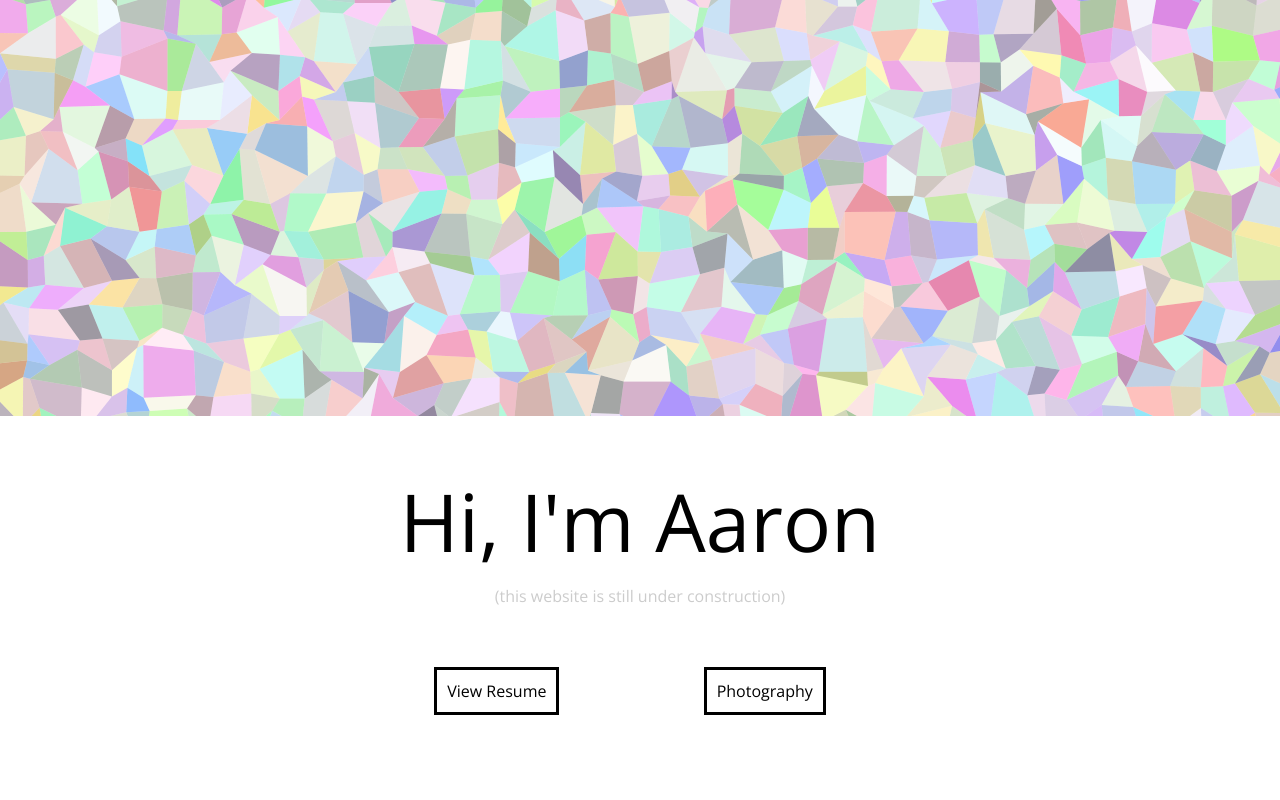
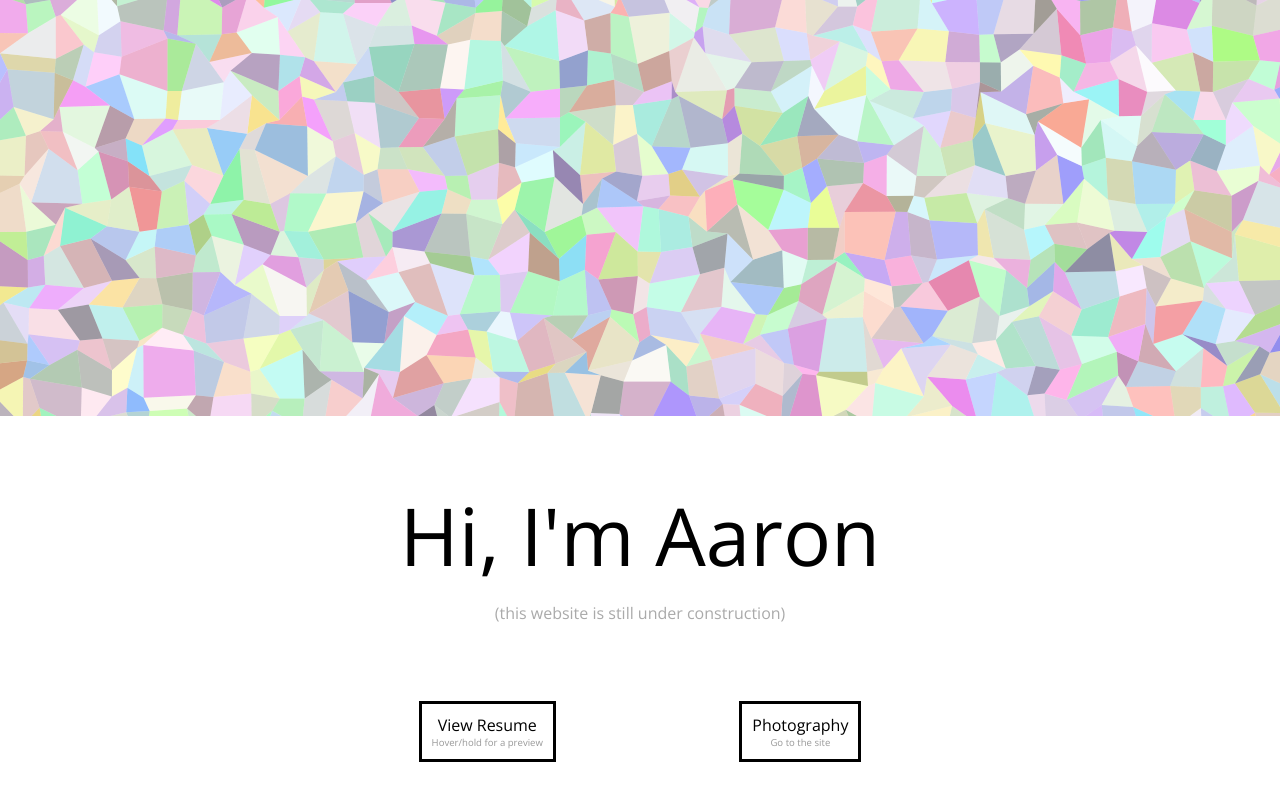
Before and after one commit to aaronabf/cafe, a plain HTML site: page index.html in a window 1280 px wide. Shown: the part 384-1184 px from the top of the page. Drawn offline with nearby package versions, Linux system fonts and the light colour scheme.

Commit message:
New scrolling feature and fixes

```diff
--- a/css/home-style.css
+++ b/css/home-style.css
@@ -28,16 +28,17 @@
   margin: 0;
   padding: 0;
 
-  text-align: center;
+  text-align:  center;
+  font-weight: normal;
   font-family: Open Sans, Sans-Serif;
 }
 
 html, body {
   width: 100%;
   height: 100%;
-  background-size: 100%;
 }
 
+/* Ensure the canvas element will not highlight when clicked */
 canvas {
   -webkit-touch-callout: none;
     -webkit-user-select: none;
@@ -48,10 +49,12 @@ canvas {
   outline: none;
 }
 
+/* Used to not display the content until the canvas finishes loading */
 .preload * {
   opacity: 0.0;
 }
 
+/* Ensures the entire website is exactly 2 * window height */
 .padFullPage{
   position: absolute;
   top: 0;
@@ -62,28 +65,36 @@ canvas {
 }
 
 #topHeader {
-  padding-top: 50px;
+  padding-top: 5%;
   font-size: 5em;
 }
 
 #subHeader {
-  padding-top: 10px;
+  padding-top: 1%;
   font-size: 1em;
-  color: #CCC;
+  color: #AAA;
 }
 
-#viewResumeHover, #photoLink {
-  margin: 60px 80px 60px 60px;
+#resumeLink, #photoLink {
+  margin: 6% 7% 3%;
+  padding: 10px;
+  display: inline-block;
+  border-width: 3px;
+  border-style: solid;
 }
 
-#viewResumeHover a, #photoLink a {
+/* Get rid of link text decorations */
+#resumeLink a, #photoLink a {
   color: inherit;
   text-decoration: none;
 }
 
-#miniResume {
-  margin-top: 10px;
-  margin-bottom: 10px;
+#subButtonText {
+  font-size: 0.6em;
+  color: #999;
+}
+
+#resumePrev {
   line-height: 175%;
   color: #CCC;
 
@@ -96,27 +107,26 @@ canvas {
           transition: all 500ms ease-in-out;
 }
 
-#viewResumeHover:hover ~ #miniResume {
+#resumeLink:hover ~ #resumePrev {
   opacity: 1.0;
 }
 
-#viewResumeHover:active ~ #miniResume {
+#resumeLink:active ~ #resumePrev {
   opacity: 1.0;
-}
-
-.border {
-  padding: 10px;
-  display: inline-block;
-  border-width: 3px;
-  border-style: solid;
 }
 
 .rMain {
   color: #000;
 }
 
+/* Fancy little trick to obfuscate an email from spammers */
 .obfuscateEmail:before {
   content: attr(dsite) "\0040" attr(duser);
   unicode-bidi: bidi-override;
   direction: rtl;
 }
+
+/* Not needed right now
+@media screen and (max-width: 480px) {
+}
+*/
--- a/index.html
+++ b/index.html
@@ -28,7 +28,8 @@
   <head>
     <meta http-equiv="Content-Type" content="text/html; charset=utf-8"/>
     <meta name="Description" content="Hi I'm Aaron, this is my website."/>
-    <title>Make A Ripple</title>
+    <meta name="viewport" content="width=device-width, minimum-scale=1.0, maximum-scale=1.0"/>
+    <title>Make a Ripple</title>
     <link rel="stylesheet" href="https://fonts.googleapis.com/css?family=Open+Sans" />
     <link rel="stylesheet" type="text/css" charset="utf-8" href="css/home-style.css" />
   </head>
@@ -42,10 +43,10 @@
       <div id="topHeader">Hi, I'm Aaron</div>
       <div id="subHeader">(this website is still under construction)</div>
 
-      <div id="viewResumeHover" class="border"><a target="_blank" href ="https://drive.google.com/file/d/0B3BODpfnLYrDOWZRWm81WHRzYVk">View Resume</a></div>
-      <div id="photoLink" class="border"><a href="photography.html">Photography</a></div>
+      <div id="resumeLink"><a target="_blank" href ="https://drive.google.com/file/d/0B3BODpfnLYrDOWZRWm81WHRzYVk">View Resume<div id="subButtonText">Hover/hold for a preview</div></a></div>
+      <div id="photoLink"><a href="photography.html">Photography<div id="subButtonText">Go to the site</div></a></div>
 
-      <div id="miniResume">
+      <div id="resumePrev">
         <span class="rMain">Aaron Friedlander</span> <br>
         <span class="rMain">CMU CS</span> &#x025AA 3.70 &#x025AA May 2017 <br>
         <span class="rMain">Cisco Meraki</span> &#x025AA <span class="rMain">Microsoft</span> &#x025AA 2 Startups <br>
--- a/js/homepage.js
+++ b/js/homepage.js
@@ -24,6 +24,9 @@
   |  |  |  |  |  |  |  |  |  |  |  |  |  |  |
 */
 
+/****************************************************************************
+ *****                             Configs                              *****
+ ****************************************************************************/
 
 // Define the various modes the program can run
 const MODE = {
@@ -33,41 +36,60 @@ const MODE = {
   HEAVYRIPPLE:  3
 };
 
-// Set the mode
+// Set mode we are running in
 const mode = MODE.RIPPLE;
 
 // General Constants
-const spacing         = 28;   // lower => more shapes
-const minAlphaVal     = 0.2;
-const maxAlphaVal     = 0.5;
-const piOver2         = Math.PI/2;
+const spacing     = 28;   // lower => more shapes
+const minAlphaVal = 0.2;
+const maxAlphaVal = 0.5;
+const piOver2     = Math.PI/2;
 
 // Constants for movement mode
-const xDistanceWeight = 5;
-const chaosFactor     = 2.5;
+const xDistWeight = 5;
+const chaosFactor = 2.5;
 
 // Constants for ripple mode
 const maxRippleTime       = 5;
-const rippleTime          = 50;
-const timerIntervalRipple = 50;
+const timeToRipple        = 50;
+const rippleIntervalTime  = 50;
 
 // Constants for heavy ripple mode
 const maxDistance         = 50;
 const timerRippleInc      = 1.02;
 const clickRippleDec      = 4;
-const timerIntervalHeavy  = 20;
+const heavyIntervalTime   = 20;
 
-// Constants for text
-const xEmptyStart = 5;
-const xEmptyEnd = 10;
-const xEmptyExtra = 10;
-const yEmptyStart = 5;
-const yEmptyEnd = 8;
-const yEmptyExtra = 20;
+const TEXT_LOC = {
+  xStart: 5,
+  xEnd:   10,
+  xExtra: 10,
+  yStart: 5,
+  yEnd:   8,
+  yExtra: 20
+};
 
-// Global Variables
+const TEXT_PARAMS = {
+  font:  '18px Open Sans',
+  color: '#000',
+  line1: 'Click to make a',
+  line2: 'ripple, scroll to',
+  line3: 'explore'
+};
+
+// Keys that could scroll that we capture the events of and scrolling params
+const scrollKeys = {32: 1, 37: 1, 38: 1, 39: 1, 40: 1};
+const scrollSpeed = 750;
+const scrollTimeout = 750;
+
+/****************************************************************************
+ *****                         Global Variables                         *****
+ ****************************************************************************/
+
 var canvas;
 var ctx;
+var scrolling;
+var pageLoadScroll;
 
 var canvasWidth;
 var canvasHeight;
@@ -75,17 +97,63 @@ var centerX;
 var centerY;
 var points;
 
-var chaosOn;
-var rippleRelax;
-var rippleTimeLeft;
+/****************************************************************************
+ *****                         Scrolling Logic                          *****
+ ****************************************************************************/
 
-// Main functions
+function scrollTo(height) {
+  scrolling = true;
+  $('html, body').animate({scrollTop: height}, scrollSpeed, function() {
+    setTimeout(function() { scrolling = false; }, scrollTimeout);
+  });
+}
+
+function handleScrolling(e) {
+  e = e || window.event;
+  if (e.handleScrolling) {
+    e.handleScrolling();
+  }
+  e.returnValue = false;
+
+  if (pageLoadScroll) {
+    setTimeout(function() { pageLoadScroll = false; }, scrollTimeout/2);
+    return;
+  }
+
+  if (!scrolling) {
+    if ($(window).scrollTop() <= window.innerHeight - 1) {
+      scrollTo(window.innerHeight);
+    } else {
+      scrollTo(0);
+    }
+  }
+}
+
+function handleScrollingForScrollKeys(e) {
+  if (scrollKeys[e.keyCode]) {
+      handleScrolling(e);
+      return false;
+  }
+}
+
+window.onwheel        = handleScrolling;
+window.onmousewheel   = handleScrolling;
+window.ontouchmove    = handleScrolling;
+document.onmousewheel = handleScrolling
+document.onkeydown    = handleScrollingForScrollKeys;
+
+/****************************************************************************
+ *****                         Init Functions                           *****
+ ****************************************************************************/
 
 function init() {
   canvas = document.getElementById('canvas');
   ctx = canvas.getContext('2d');
 
-  // Initial "resize" (instantiates variables)
+  scrolling = false;
+  pageLoadScroll = true;
+
+  // Initial "resize" (instantiates global variables and fixes canvas size)
   resizeCanvas();
 
   // Adds resize event handling
@@ -105,16 +173,15 @@ function init() {
 }
 
 function initMovementMode() {
+  var chaosOn = false;
   var chaos = 1;
-
-  chaosOn = false;
 
   canvas.addEventListener('mousemove', function(event) {
     if (chaosOn) {
-      var distanceFromCenter = Math.sqrt(Math.pow((event.x-centerX)/xDistanceWeight, 2) +
-                                         Math.pow((event.y-centerY), 2));
+      var distance = Math.sqrt(Math.pow((event.x-centerX)/xDistWeight, 2) +
+                               Math.pow((event.y-centerY), 2));
 
-      chaos = boundLower(distanceFromCenter*chaosFactor/spacing, 1);
+      chaos = boundLower(distance*chaosFactor/spacing, 1);
       draw(chaos);
     }
   });
@@ -125,30 +192,35 @@ function initMovementMode() {
 }
 
 function initRippleMode() {
+  var rippleTimeLeft = 0;
   var chaos = 1;
 
-  rippleTimeLeft = 0;
+  canvas.addEventListener('mousedown', function(event) {
+    rippleTimeLeft = timeToRipple;
+    draw(chaos);
+  });
 
   window.setInterval(function() {
     if (rippleTimeLeft) {
       rippleTimeLeft--;
 
-      chaos = maxRippleTime - (1/maxRippleTime) + 1
-             - (rippleTimeLeft*maxRippleTime)/rippleTime;
+      chaos = maxRippleTime - (rippleTimeLeft*maxRippleTime)/timeToRipple + 1;
       draw(chaos);
     }
-  }, timerIntervalRipple);
-
-  canvas.addEventListener('mousedown', function(event) {
-    rippleTimeLeft = rippleTime;
-    draw(chaos);
-  });
+  }, rippleIntervalTime);
 }
 
 function initHeavyRippleMode() {
   var chaos = 1;
 
   var distance = maxDistance;
+
+  canvas.addEventListener('mousedown', function(event) {
+    distance = boundLower(distance/clickRippleDec, 1);
+
+    chaos = boundLower(distance*chaosFactor/spacing, 1);
+    draw(chaos);
+  });
 
   window.setInterval(function() {
     var newDistance = boundUpper(distance*timerRippleInc, maxDistance);
@@ -159,15 +231,12 @@ function initHeavyRippleMode() {
       chaos = boundLower(distance*chaosFactor/spacing, 1);
       draw(chaos);
     }
-  }, timerIntervalHeavy);
+  }, heavyIntervalTime);
+}
 
-  canvas.addEventListener('mousedown', function(event) {
-    distance = boundLower(distance/clickRippleDec, 1);
-
-    chaos = boundLower(distance*chaosFactor/spacing, 1);
-    draw(chaos);
-  });
-}
+/****************************************************************************
+ *****                      Helper Event Functions                      *****
+ ****************************************************************************/
 
 function resizeCanvas() {
   canvas.width  = window.innerWidth;
@@ -208,24 +277,27 @@ function draw(chaos) {
       var r2 = getRandInRange(-piOver2, piOver2);
       points[i][j].x = (i*spacing) + (spacing/chaos) * Math.cos(r1) - spacing;
       points[i][j].y = (j*spacing) + (spacing/chaos) * Math.cos(r2) - spacing;
-      // points[i][j].x = (i*spacing) - spacing;
-      // points[i][j].y = (j*spacing) - spacing;
     }
   }
 
   ctx.textBaseline = 'middle';
-  ctx.font = '18px Open Sans';
-  ctx.fillStyle = '#000';
+  ctx.font = TEXT_PARAMS.font;
+  ctx.fillStyle = TEXT_PARAMS.color;
   ctx.textAlign = 'left'
-  ctx.fillText('Click to ripple,', xEmptyStart*spacing+xEmptyExtra, yEmptyStart*spacing+yEmptyExtra);
-  ctx.fillText('scroll to explore', xEmptyStart*spacing+xEmptyExtra, (yEmptyStart+1)*spacing+yEmptyExtra);
-  ctx.fillText('a new world', xEmptyStart*spacing+xEmptyExtra, (yEmptyStart+2)*spacing+yEmptyExtra);
+
+  ctx.fillText(TEXT_PARAMS.line1, TEXT_LOC.xStart*spacing+TEXT_LOC.xExtra,
+                                  TEXT_LOC.yStart*spacing+TEXT_LOC.yExtra);
+  ctx.fillText(TEXT_PARAMS.line2, TEXT_LOC.xStart*spacing+TEXT_LOC.xExtra,
+                                  (TEXT_LOC.yStart+1)*spacing+TEXT_LOC.yExtra);
+  ctx.fillText(TEXT_PARAMS.line3, TEXT_LOC.xStart*spacing+TEXT_LOC.xExtra,
+                                  (TEXT_LOC.yStart+2)*spacing+TEXT_LOC.yExtra);
 
   // Draw and fill the quadrilaterals
   for (var i = 0; i < points.length - 1; i++) {
     for (var j = 0; j < points[i].length - 1; j++) {
-      if (i >= xEmptyStart && i <= xEmptyEnd &&
-          j >= yEmptyStart && j <= yEmptyEnd) {
+      // Fill text squares white, fill all other squares with specified color
+      if (i >= TEXT_LOC.xStart && i <= TEXT_LOC.xEnd &&
+          j >= TEXT_LOC.yStart && j <= TEXT_LOC.yEnd) {
         ctx.fillStyle = '#FFF';
       } else {
         ctx.fillStyle = points[i][j].c;
@@ -245,7 +317,9 @@ function draw(chaos) {
   }
 }
 
-// Small Helper Functions
+/****************************************************************************
+ *****                      Small Helper Functions                      *****
+ ****************************************************************************/
 
 function boundLower(val, min) {
   return (val < min) ? min : val;
```
